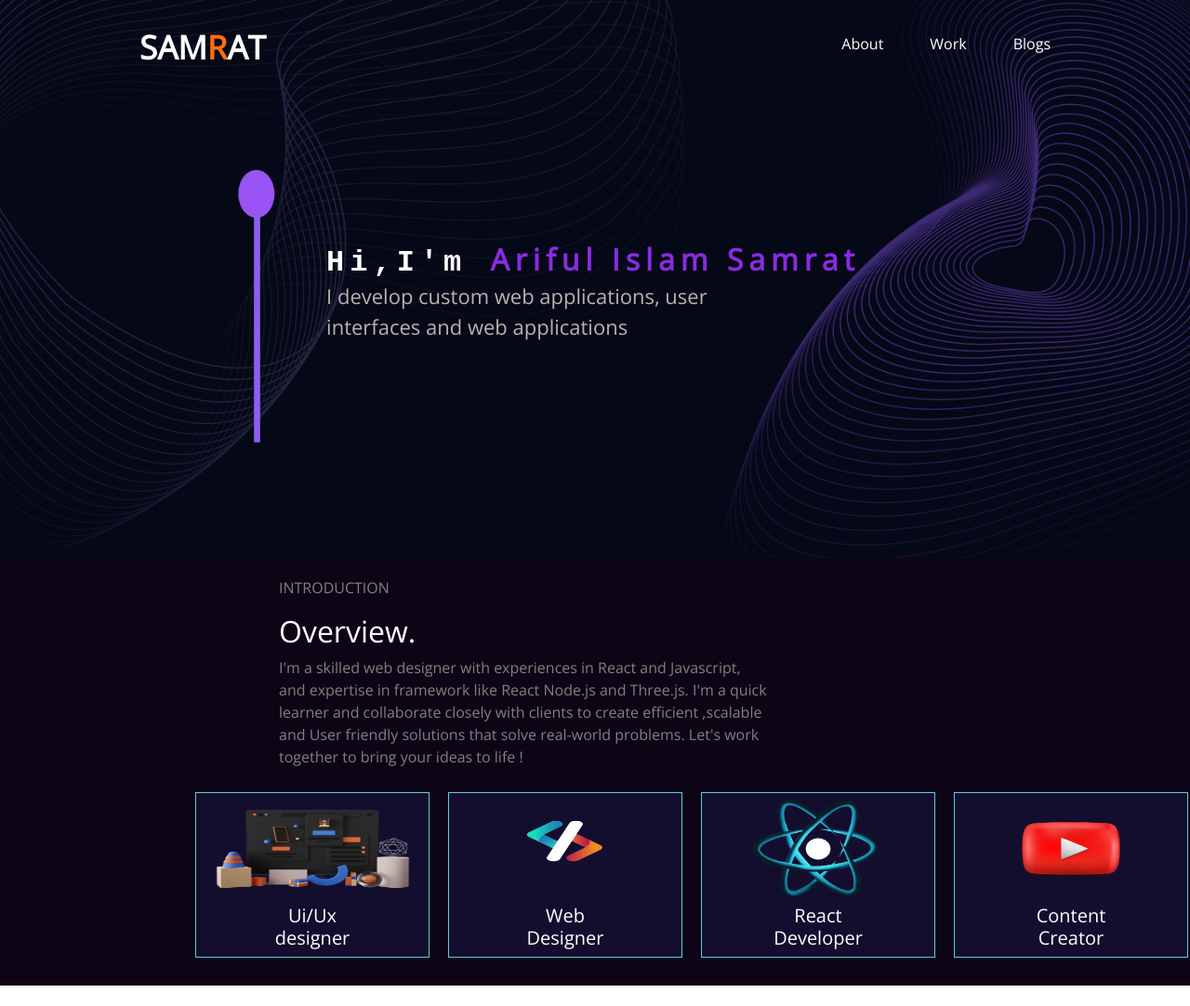
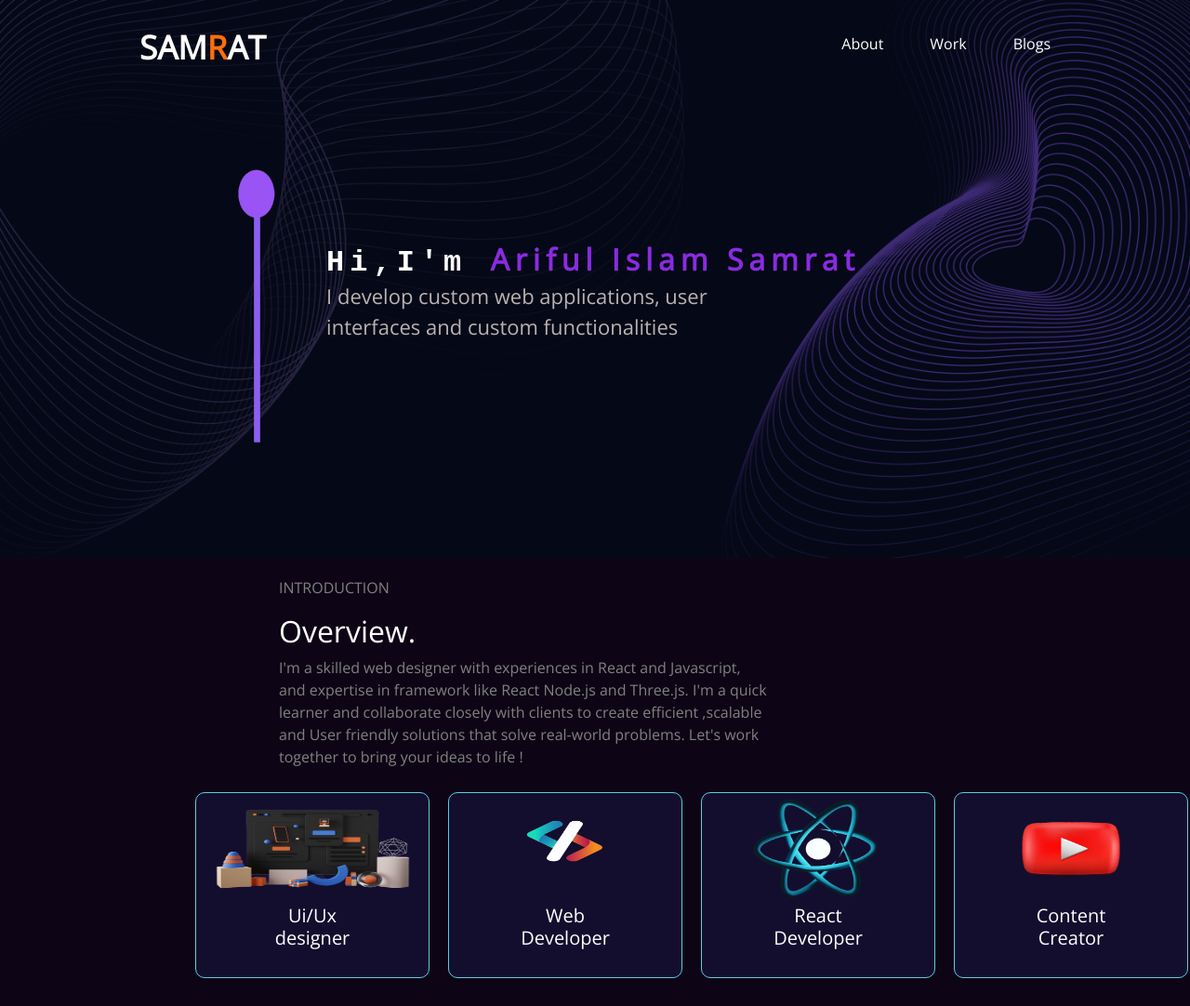
Before and after one commit to arifulislamsamrat/portfolio, a plain HTML site: page index.html in a window 1280 px wide. Shown: the whole page at 93% size. Before the commit the page ends 1060 px from the top, so only its background shows below. Drawn offline with nearby package versions, Linux system fonts and the light colour scheme.

Commit message:
bg image solved

```diff
--- a/index.html
+++ b/index.html
@@ -25,7 +25,7 @@
             <img class="line" src="images/line.png" alt="">
             <div class="top-banner-naming typewriter">
                 <h2>Hi,I'm <span class="full-name"> Ariful Islam Samrat</span></h2>
-                <p>I develop custom web applications, user <br> interfaces and web applications</p>
+                <p>I develop custom web applications, user <br> interfaces and custom functionalities</p>
             </div>
             <div>
                 <!-- <img class="banner-image" src="images/Md.Ariful Islam.png" alt=""> -->
@@ -50,7 +50,7 @@
                 </div>
                 <div>
                     <img class="overview-img-tag" src="images/web designer.png" alt="">
-                    <h5>Web <br> Designer</h5>
+                    <h5>Web <br> Developer</h5>
                 </div>
                 <div>
                     <img class="overview-img-tag" src="images/react.png" alt="">
--- a/style.css
+++ b/style.css
@@ -11,7 +11,7 @@
 
 .header{
     /* background: #fff8f3; */
-    background-image: url('/images/herobg.png');
+    background-image: url('images/herobg.png');
     background-repeat: no-repeat;
     /* background-position: bottom right,left; */
     background-size: cover;
@@ -128,8 +128,10 @@ div .banner-image{
 }
 .overview-images div{
     margin: 10px;
+    height: 200px;
     border: 1px solid rgb(94, 205, 219);
     background-color: #130E2E;
+    border-radius: 10px;
 }
 .overview-img-tag{
     width: 250px;
```
